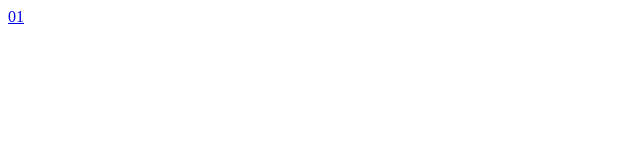
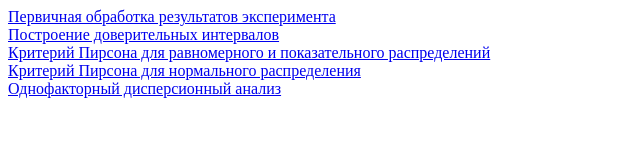
Before and after one commit to roginvs/test_novsu_experimental_data, a website: page index.html in a window 1280 px wide. Shown: the whole page, without its empty margins (0-640 px from the left). Drawn offline with Linux system fonts and the light colour scheme.

Commit message:
Update index

```diff
--- a/index.html
+++ b/index.html
@@ -1,6 +1,18 @@
 <html>
 <body>
     <div>
-      <a href="01.html">01</a>
+      <a href="01.html">Первичная обработка результатов эксперимента</a>
+    </div>
+    <div>
+        <a href="08.html">Построение доверительных интервалов</a>
+    </div>
+    <div>
+        <a href="09.html">Критерий Пирсона для равномерного и показательного распределений</a>
+    </div>
+    <div>
+        <a href="09C.html">Критерий Пирсона для нормального распределения</a>
+    </div>
+    <div>
+        <a href="10.html">Однофакторный дисперсионный анализ</a>
     </div>
 </html>
```
Also changed, not shown: docs/index.html (+1 -1 lines).
